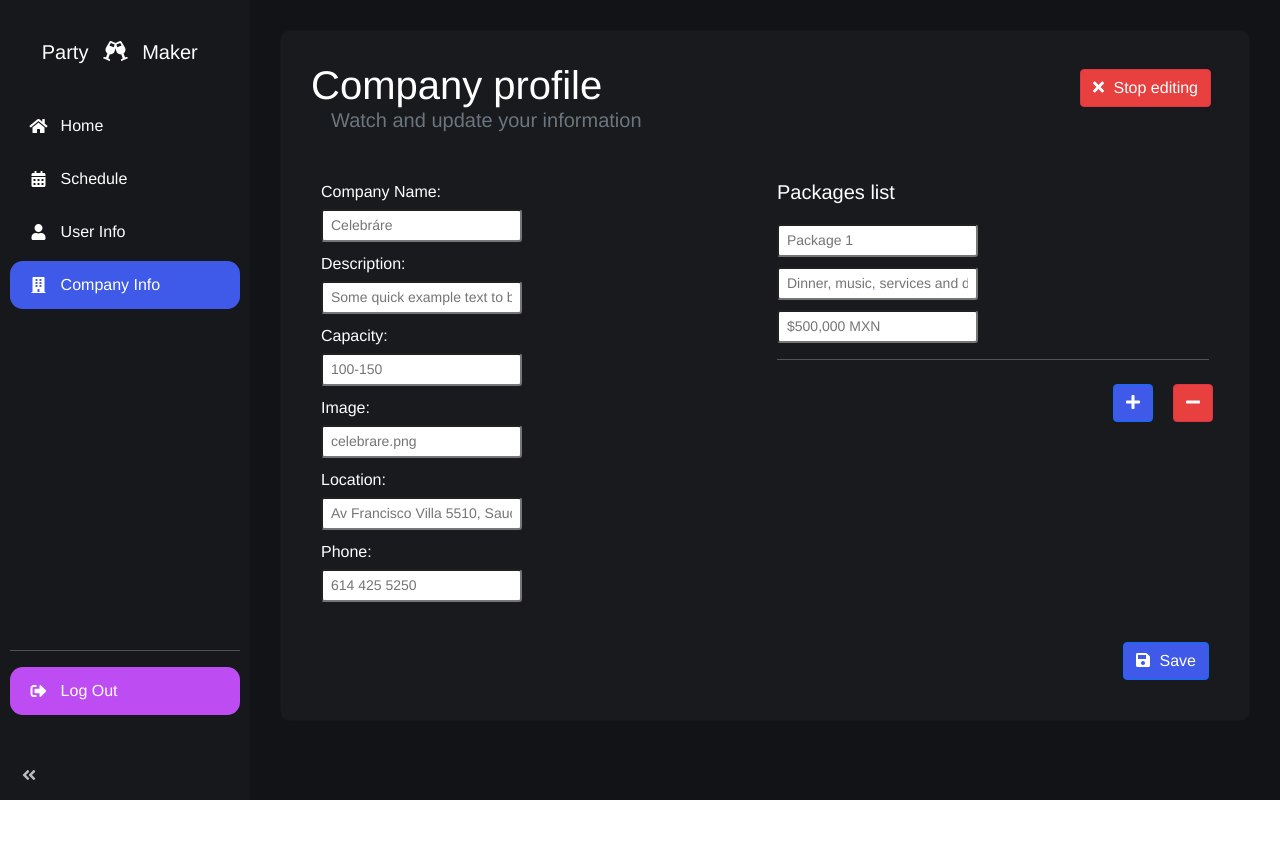
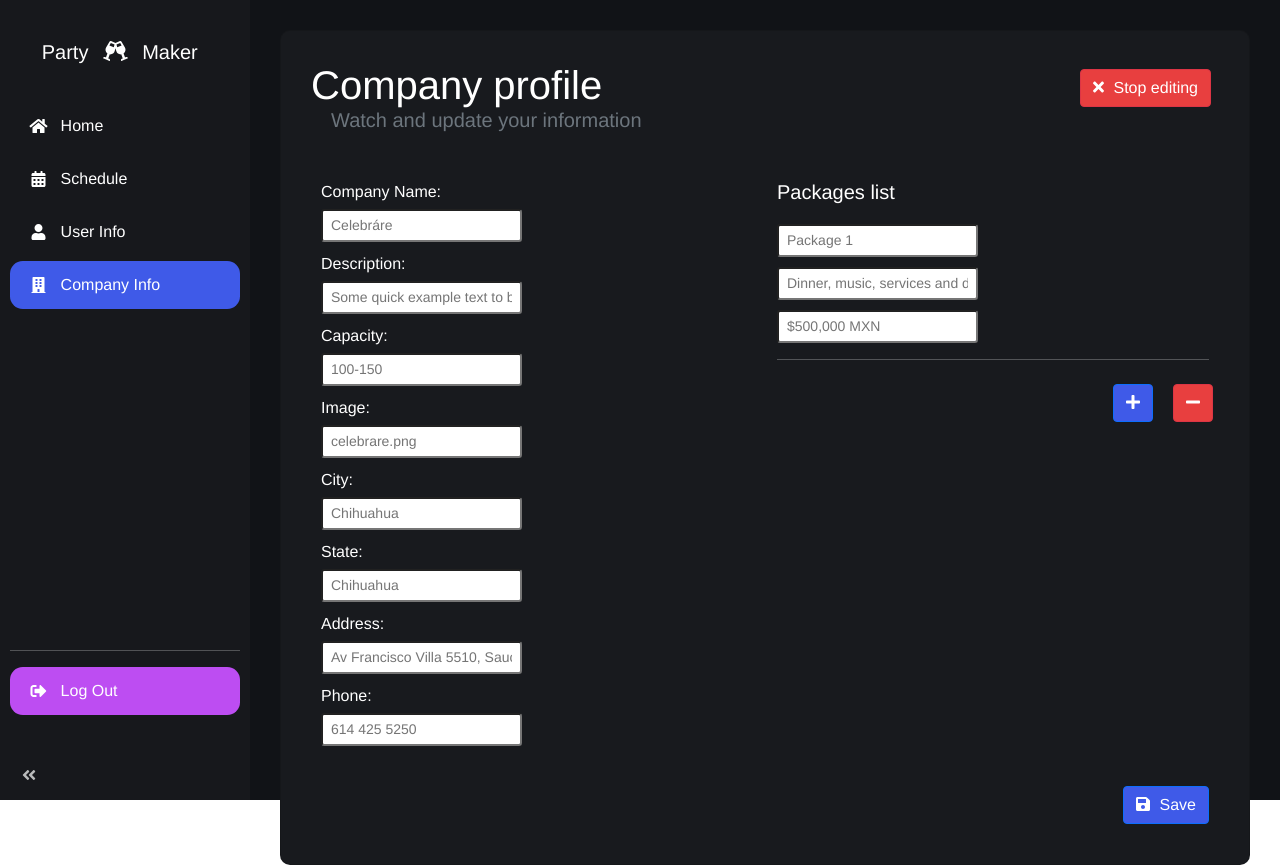
Before and after one commit to claudialegrec/semestral-gen, a Vue app: page /CompanyInfo in a window 1280 px wide. Both pictures are taken after a click on the link "Editar". Before the commit the page ends 800 px from the top, so only its background shows below. Built offline with nearby package versions, Linux system fonts and the light colour scheme.

Commit message:
Plan B pantalla info de negocio

```diff
--- a/src/store/modules/Company.store.js
+++ b/src/store/modules/Company.store.js
@@ -31,10 +31,8 @@ const actions = {
   },
 
   async createCompany({commit}, company){
-    auth.API_POST('/companies/SignUp', company, {'Content-Type': 'application/json'})
+    auth.API_POST('/companies/SingUp', company, {'Content-Type': 'application/json'})
     .then((response) => {
-
-      console.log('%c⧭', 'color: #aa00ff', response);
       commit('setCompanyUser', response.data.data);
     })
   },
--- a/src/views/CompanyInfo.vue
+++ b/src/views/CompanyInfo.vue
@@ -46,8 +46,16 @@
                 <p style="margin-bottom:0px">Image:</p>
                 <p style="color:#B5B5B5">celebrare.png</p>
 
-                <!-- Ubicación -->
-                <p style="margin-bottom:0px">Location:</p>
+                <!-- Ciudad -->
+                <p style="margin-bottom:0px">City:</p>
+                <p style="color:#B5B5B5">Chihuahua</p>
+
+                <!-- Estado -->
+                <p style="margin-bottom:0px">State:</p>
+                <p style="color:#B5B5B5">Chihuahua</p>
+
+                <!-- Direccion -->
+                <p style="margin-bottom:0px">Address:</p>
                 <p style="color:#B5B5B5">Av Francisco Villa 5510, Saucito, 31110 Chihuahua, Chih.</p>
 
                 <!-- Teléfono -->
@@ -79,37 +87,49 @@
                 <!-- Nombre de la compañía -->
                 <div style="margin-bottom:10px">
                   <p style="margin-bottom:5px">Company Name:</p>
-                  <input type="text" class="form-control-sm" placeholder="Celebráre">
+                  <input v-model="companyName" type="text" class="form-control-sm" placeholder="Celebráre">
                 </div>
 
                 <!-- Descripción -->
                 <div style="margin-bottom:10px">
                   <p style="margin-bottom:5px">Description:</p>
-                  <input type="text" class="form-control-sm" placeholder="Some quick example text to build on the card title and make up the bulk of the card's content.">
+                  <input v-model="desciption" type="text" class="form-control-sm" placeholder="Some quick example text to build on the card title and make up the bulk of the card's content.">
                 </div>
 
                 <!-- Aforo -->
                 <div style="margin-bottom:10px">
                   <p style="margin-bottom:5px">Capacity:</p>
-                  <input type="text" class="form-control-sm" placeholder="100-150">
+                  <input v-model="capacity" type="text" class="form-control-sm" placeholder="100-150">
                 </div>
 
                 <!-- Imágen -->
                 <div style="margin-bottom:10px">
                   <p style="margin-bottom:5px">Image:</p>
-                  <input type="text" class="form-control-sm" placeholder="celebrare.png">
+                  <input v-model="image" type="text" class="form-control-sm" placeholder="celebrare.png">
                 </div>
 
-                <!-- Ubicación -->
+                <!-- Ciudad -->
                 <div style="margin-bottom:10px">
-                  <p style="margin-bottom:5px">Location:</p>
-                  <input type="text" class="form-control-sm" placeholder="Av Francisco Villa 5510, Saucito, 31110 Chihuahua, Chih.">
+                  <p style="margin-bottom:5px">City:</p>
+                  <input v-model="city" type="text" class="form-control-sm" placeholder="Chihuahua">
+                </div>
+
+                <!-- Estado -->
+                <div style="margin-bottom:10px">
+                  <p style="margin-bottom:5px">State:</p>
+                  <input v-model="state" type="text" class="form-control-sm" placeholder="Chihuahua">
+                </div>
+
+                <!-- Dirección -->
+                <div style="margin-bottom:10px">
+                  <p style="margin-bottom:5px">Address:</p>
+                  <input v-model="address" type="text" class="form-control-sm" placeholder="Av Francisco Villa 5510, Saucito, 31110">
                 </div>
 
                 <!-- Teléfono -->
                 <div style="margin-bottom:10px">
                   <p style="margin-bottom:5px">Phone:</p>
-                  <input type="text" class="form-control-sm" placeholder="614 425 5250">
+                  <input v-model="phone" type="text" class="form-control-sm" placeholder="614 425 5250">
                 </div>
               </div>
 
@@ -118,17 +138,17 @@
 
                 <!-- Nombre del paquete -->
                 <div style="margin-bottom:10px">
-                  <input type="text" class="form-control-sm" placeholder="Package 1">
+                  <input v-model="packageTitle" type="text" class="form-control-sm" placeholder="Package 1">
                 </div>
 
                 <!-- Descripción del paquete -->
                 <div style="margin-bottom:10px">
-                  <input type="text" class="form-control-sm" placeholder="Dinner, music, services and decoration.">
+                  <input v-model="packageDescription" type="text" class="form-control-sm" placeholder="Dinner, music, services and decoration.">
                 </div>
 
                 <!-- Precio del paquete -->
                 <div style="margin-bottom:10px">
-                  <input type="text" class="form-control-sm" placeholder="$500,000 MXN">
+                  <input v-model="packagePrice" type="text" class="form-control-sm" placeholder="$500,000 MXN">
                 </div>
 
                 <hr>
@@ -167,14 +187,55 @@
 </template>
 
 <script>
+import auth from '../logic/auth'
+
 export default {
   data() {
     return {
+      // Variable de edición
       edit: 0,
+
+      // Modelos de inputs
+      companyName: "",
+      description:"",
+      capacity: "",
+      image: "",
+      city: "",
+      state: "",
+      address: "",
+      phone: "",
+      packageTitle: "",
+      packageDescription: "",
+      packagePrice: "",
+
     }
   },
   methods: {
+    updCompanyInfo() {
+      var json = {
+        name: this.companyName,
+        description: this.description,
+        capacity: this.capacity,
+        city: this.city,
+        state: this.state,
+        address: this.address,
+        phone: this.phone,
+        packageTitle: this.packageTitle,
+        packageDescription: this.packageDescription,
+        packagePrice: this.packagePrice
+      }
 
+      auth.API_POST('/companies/updateInfo', json, {'Content-Type': 'application/json'})
+      //   .then((response) => {
+
+      // })
+    },
+    addPackage() {
+
+    },
+    deletePackage() {
+
+    }
   }
 }
 </script>
--- a/src/views/UserInfo.vue
+++ b/src/views/UserInfo.vue
@@ -84,7 +84,7 @@
 
                 <!-- Botón de Guardar Cambios -->
                 <div class="d-flex justify-content-end" style="margin-top:30px">
-                  <a @click="edit = 0" class="btn btn-primary" style="background-color:#3F5AE8">
+                  <a @click="updInfoUser()" class="btn btn-primary" style="background-color:#3F5AE8">
                     <i class="fas fa-save" style="margin-right:5px" />
                     Save
                   </a>
@@ -107,7 +107,11 @@ export default {
     }
   },
   methods: {
+    updInfoUser() {
 
+      this.edit = 0;
+
+    }
   }
 }
 </script>
```
